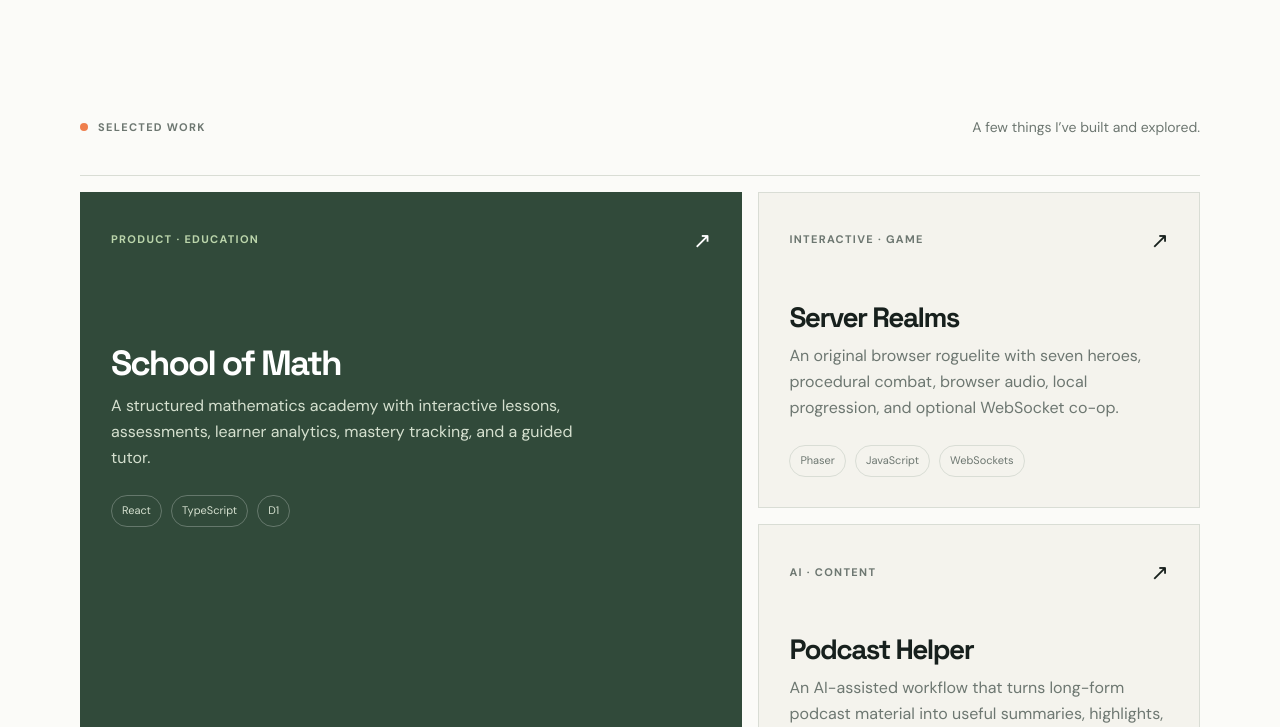
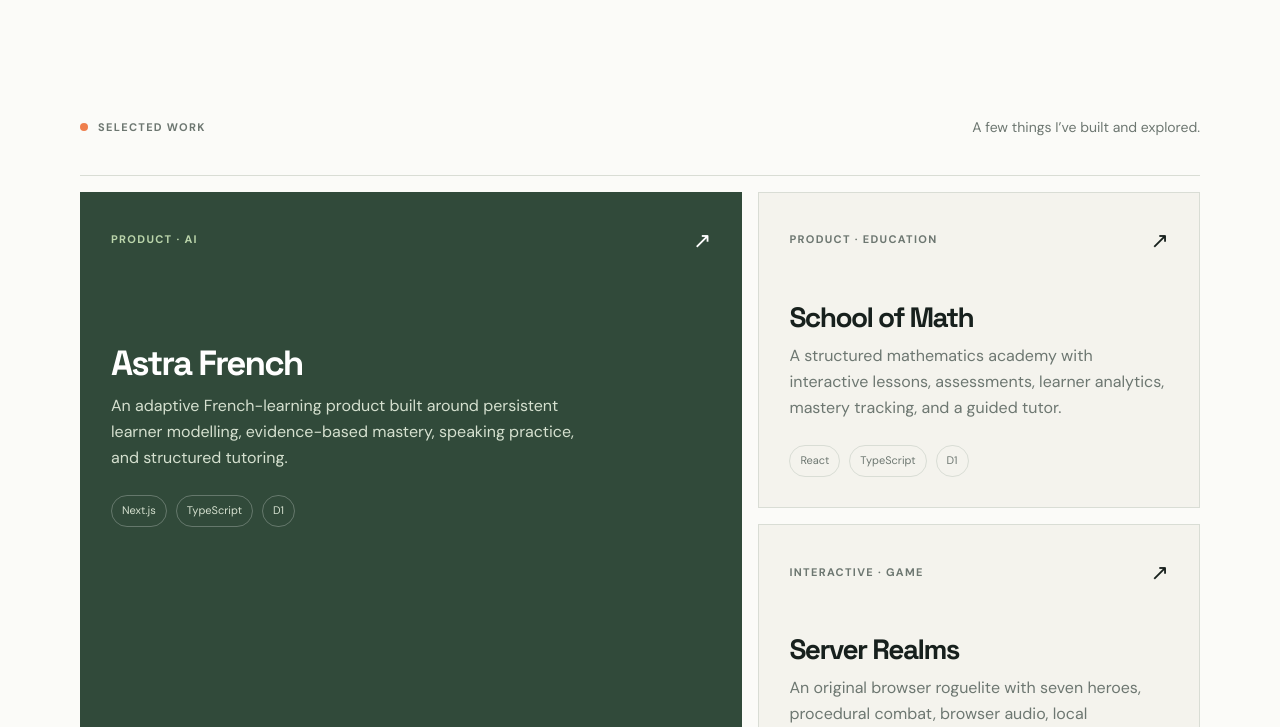
Before and after one commit to abdalraheemmokhtar/portfolio, a website: page index.html in a window 1280 px wide. Shown: the part 636-1363 px from the top of the page. Drawn offline with Linux system fonts and the light colour scheme.

Commit message:
Feature Astra French as flagship portfolio project

```diff
--- a/index.html
+++ b/index.html
@@ -42,7 +42,11 @@
     <section id="work" class="work shell">
       <div class="section-heading"><p class="eyebrow"><i></i> Selected work</p><p class="muted">A few things I’ve built and explored.</p></div>
       <div class="projects">
-        <a class="project featured" href="https://github.com/abdalraheemmokhtar/SchoolOfMath" target="_blank" rel="noreferrer">
+        <a class="project featured" href="https://github.com/abdalraheemmokhtar/astra-french" target="_blank" rel="noreferrer">
+          <div class="project-top"><span class="tag">PRODUCT · AI</span><span class="arrow">↗</span></div>
+          <h2>Astra French</h2><p>An adaptive French-learning product built around persistent learner modelling, evidence-based mastery, speaking practice, and structured tutoring.</p><div class="project-meta"><span>Next.js</span><span>TypeScript</span><span>D1</span></div>
+        </a>
+        <a class="project" href="https://github.com/abdalraheemmokhtar/SchoolOfMath" target="_blank" rel="noreferrer">
           <div class="project-top"><span class="tag">PRODUCT · EDUCATION</span><span class="arrow">↗</span></div>
           <h2>School of Math</h2><p>A structured mathematics academy with interactive lessons, assessments, learner analytics, mastery tracking, and a guided tutor.</p><div class="project-meta"><span>React</span><span>TypeScript</span><span>D1</span></div>
         </a>
```
Also changed, not shown: README.md.
